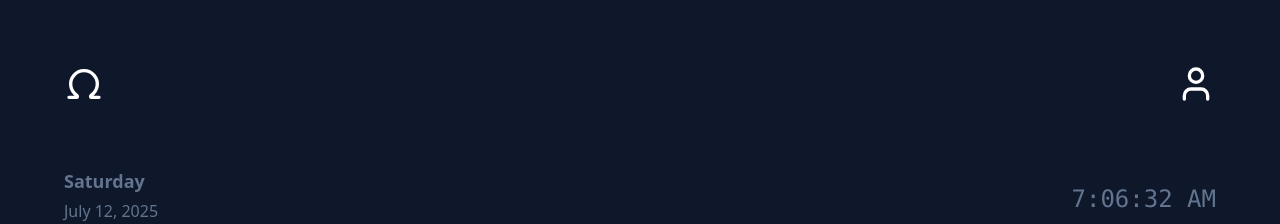
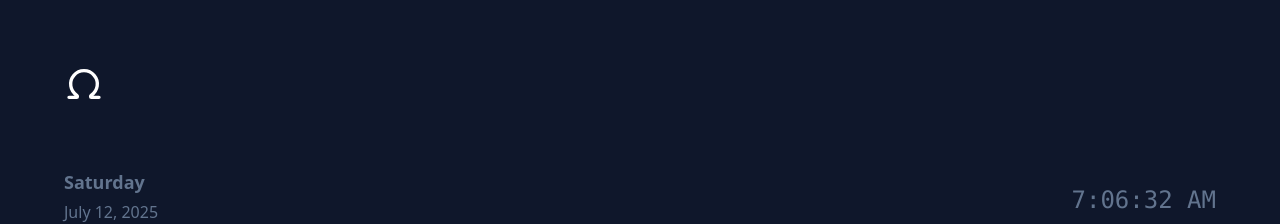
Before and after one commit to marcus-biddle/Habit-Tracker, a React (Vite) app in the folder frontend/: page / in a window 1280 px wide. Shown: the top 224 px of the page. Built offline with nearby package versions, Linux system fonts and the light colour scheme; no server answers.

Commit message:
fixed padding

```diff
--- a/frontend/src/App.tsx
+++ b/frontend/src/App.tsx
@@ -5,11 +5,11 @@ import UserHome from './sections/UserHome'
 function App() {
 
   return (
-    <div className=' bg-slate-900 p-8 md:p-16 '>
+    <div className='relative min-h-screen bg-slate-900 flex flex-col justify-center'>
       <Header />
-      <UserHome />
-      {/* <FitnessLeaderboard /> */}
-      {/* <GoogleSheetsModal setOpen={() => true} /> */}
+      <main className='px-8 mb-8 md:px-16'>
+        <UserHome />
+      </main>
     </div>
   )
 }
--- a/frontend/src/sections/Header.tsx
+++ b/frontend/src/sections/Header.tsx
@@ -1,15 +1,13 @@
-import { Omega, User } from 'lucide-react'
-import React from 'react'
-
+import { Omega } from 'lucide-react'
 const Header = () => {
   return (
-    <div className='flex justify-between text-white'>
+    <div className='relative flex justify-between text-white p-8 md:p-16'>
         <div>
             <Omega className=' size-10' />
         </div>
-        <div>
+        {/* <div>
             <User className=' size-10' />
-        </div>
+        </div> */}
     </div>
   )
 }
--- a/frontend/src/sections/UserHome.tsx
+++ b/frontend/src/sections/UserHome.tsx
@@ -269,7 +269,7 @@ const UserHome = () => {
     }, [date, userStats])
 
   return (
-    <div className='relative h-screen space-y-10 flex flex-col justify-center items-center'>
+    <div className='relative space-y-10 flex flex-col justify-center items-center'>
         <TimeTracker />
         <MultiDateSelector rawData={userStats} selectedDate={selectedDate} date={date} />
         <UserSelection userList={userDataList.users} totalUsers={userDataList.totalUsers} activeUser={activeUser} setActiveUser={setActiveUser} />
```
